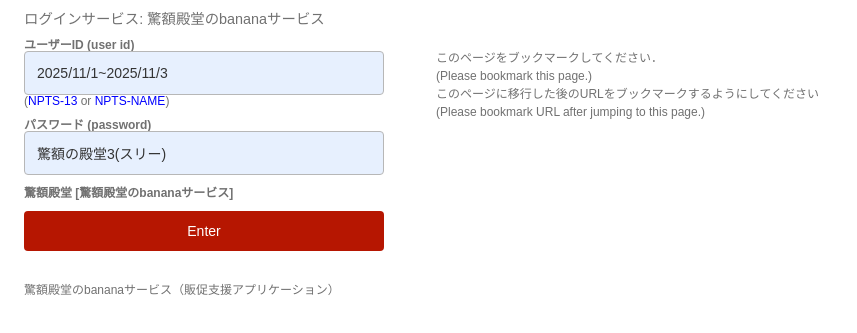
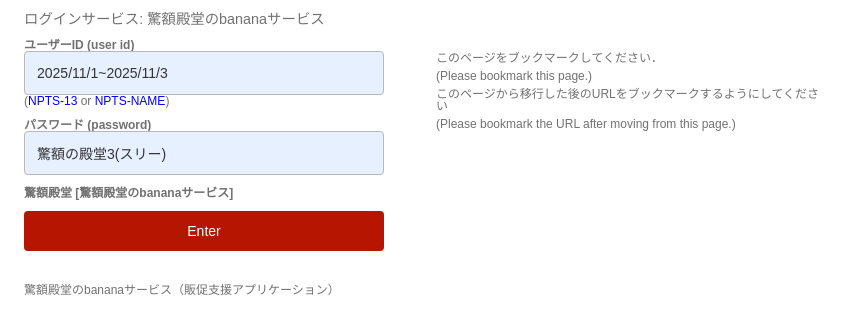
Before and after one commit to kyogaku-dendo/kyogaku-dendo-3, a website: page index.html in a window 1280 px wide. Shown: the part 157-490 px from the top of the page, without its empty margins (0-857 px from the left). Drawn offline with Linux system fonts and the light colour scheme; files that its build step writes are made by us from their sources; files whose address does not match are found by name.

Commit message:
update description

```diff
--- a/index.html
+++ b/index.html
@@ -227,8 +227,8 @@
             <ul class="list list-help">
               <li>このページをブックマークしてください．</li>
               <li>(Please bookmark this page.)</li>
-              <li>このページに移行した後のURLをブックマークするようにしてください</li>
-              <li>(Please bookmark URL after jumping to this page.)</li>
+              <li>このページから移行した後のURLをブックマークするようにしてください</li>
+              <li>(Please bookmark the URL after moving from this page.)</li>
             </ul>
           </div>
         </div>
```
